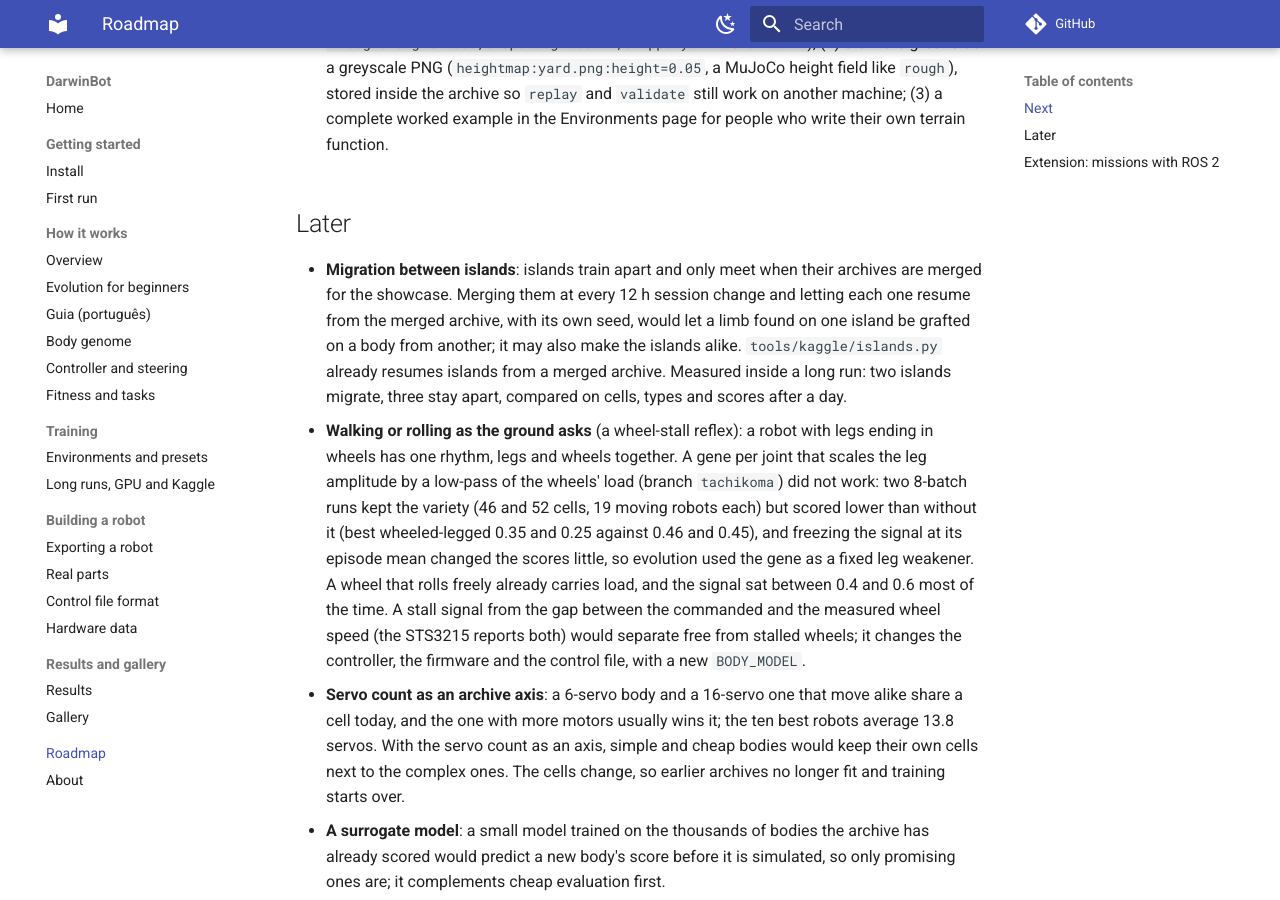
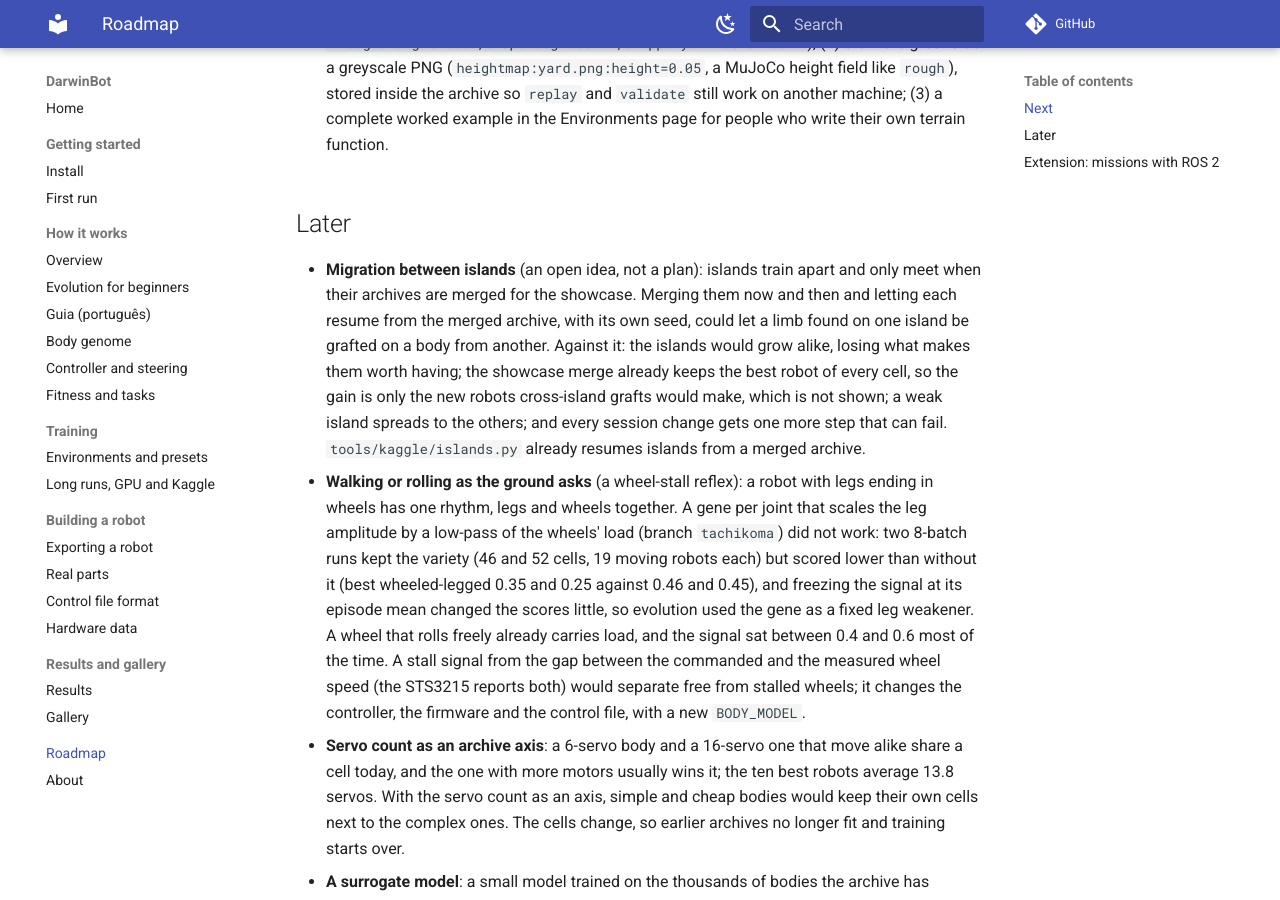
Before and after one commit to mpena2099/darwinbot, an MkDocs documentation site: the page built from docs/roadmap.md, in a window 1280 px wide and 900 px high, scrolled down 2223 px. Built offline with MkDocs 1.6.1 and Material for MkDocs 9.7.7, drawn with Linux system fonts in a browser that asks for light colours; comment, search, counter and statistics services are not loaded.

Commit message:
Roadmap: island migration as an open idea, with its drawbacks

```diff
--- a/docs/roadmap.md
+++ b/docs/roadmap.md
@@ -102,14 +102,16 @@
 
 ## Later
 
-- **Migration between islands**: islands train apart and only meet when
-  their archives are merged for the showcase. Merging them at every 12 h
-  session change and letting each one resume from the merged archive, with its
-  own seed, would let a limb found on one island be grafted on a body from
-  another; it may also make the islands alike. `tools/kaggle/islands.py`
-  already resumes islands from a merged archive. Measured inside a long run:
-  two islands migrate, three stay apart, compared on cells, types and scores
-  after a day.
+- **Migration between islands** (an open idea, not a plan): islands train
+  apart and only meet when their archives are merged for the showcase. Merging
+  them now and then and letting each resume from the merged archive, with its
+  own seed, could let a limb found on one island be grafted on a body from
+  another. Against it: the islands would grow alike, losing what makes them
+  worth having; the showcase merge already keeps the best robot of every
+  cell, so the gain is only the new robots cross-island grafts would make,
+  which is not shown; a weak island spreads to the others; and every session
+  change gets one more step that can fail. `tools/kaggle/islands.py` already
+  resumes islands from a merged archive.
 - **Walking or rolling as the ground asks** (a wheel-stall reflex): a robot
   with legs ending in wheels has one rhythm, legs and wheels together. A gene
   per joint that scales the leg amplitude by a low-pass of the wheels' load
```
